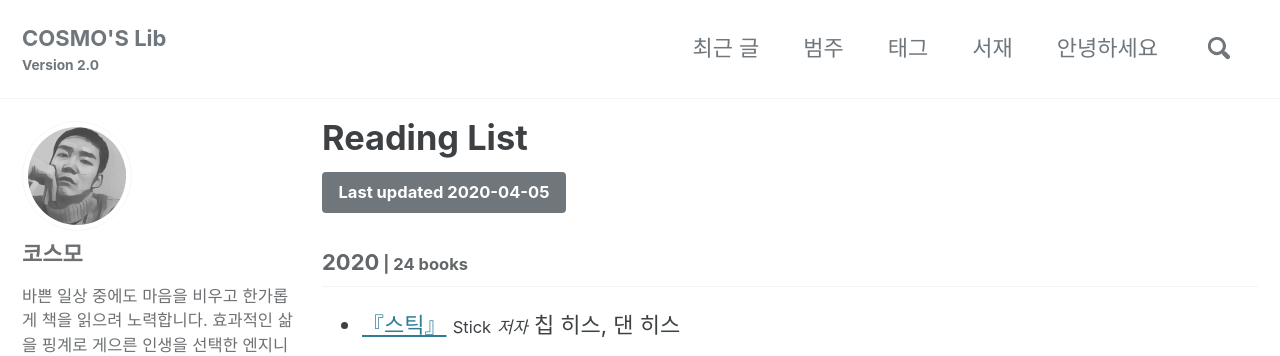
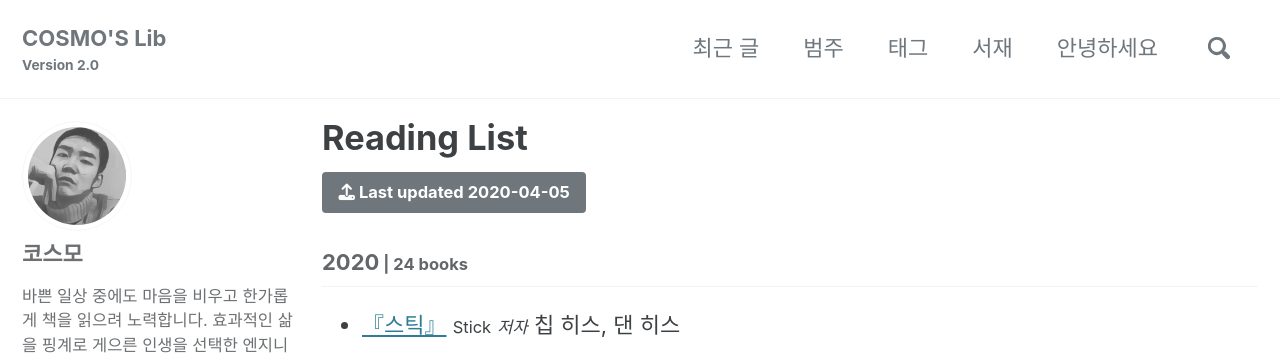
Before and after one commit to deftone2000/cosmo-s-archive, a Jekyll site: the page built from _pages/reading-list.html, in a window 1280 px wide. Shown: the top 356 px of the page. Built offline with Jekyll 4.4.1, drawn with Linux system fonts in a browser that asks for light colours; cached includes are drawn as plain includes; nearby versions of some CDN libraries; comment, search, counter and statistics services are not loaded; a style sheet for code colours, icons or effects is not loaded.

Commit message:
no message

```diff
--- a/_pages/reading-list.html
+++ b/_pages/reading-list.html
@@ -6,7 +6,7 @@ author_profile: true
 classes: wide
 ---
 
-  <a href="#" class="btn btn--primary">Last updated {{ site.data.reading.lastupdate }}</a>
+  <a href="#" class="btn btn--primary"><i class="fas fa-upload"></i> Last updated {{ site.data.reading.lastupdate }}</a>
   {% for entry in site.data.reading.list %}
   <div>
     <div>
```
